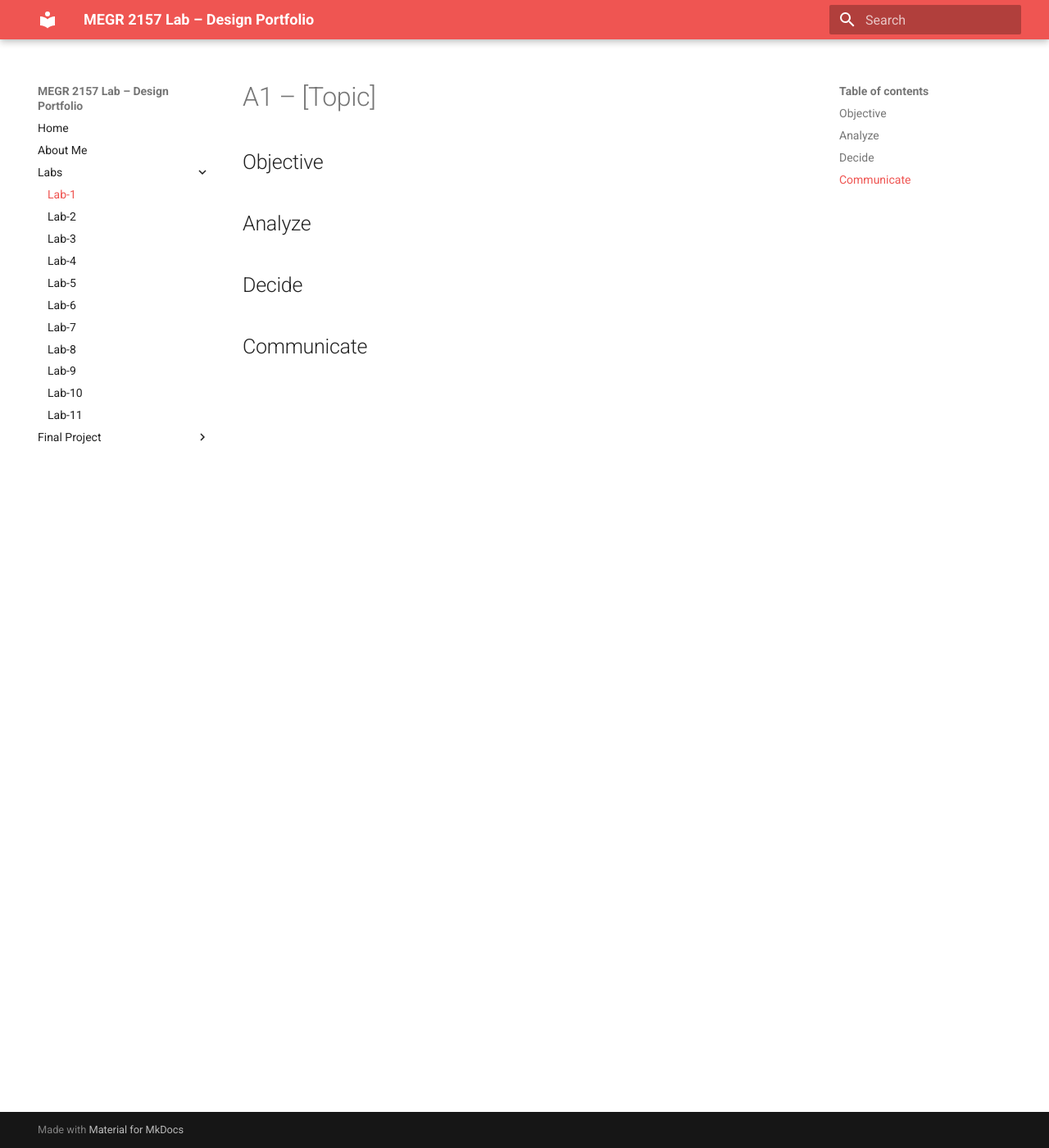
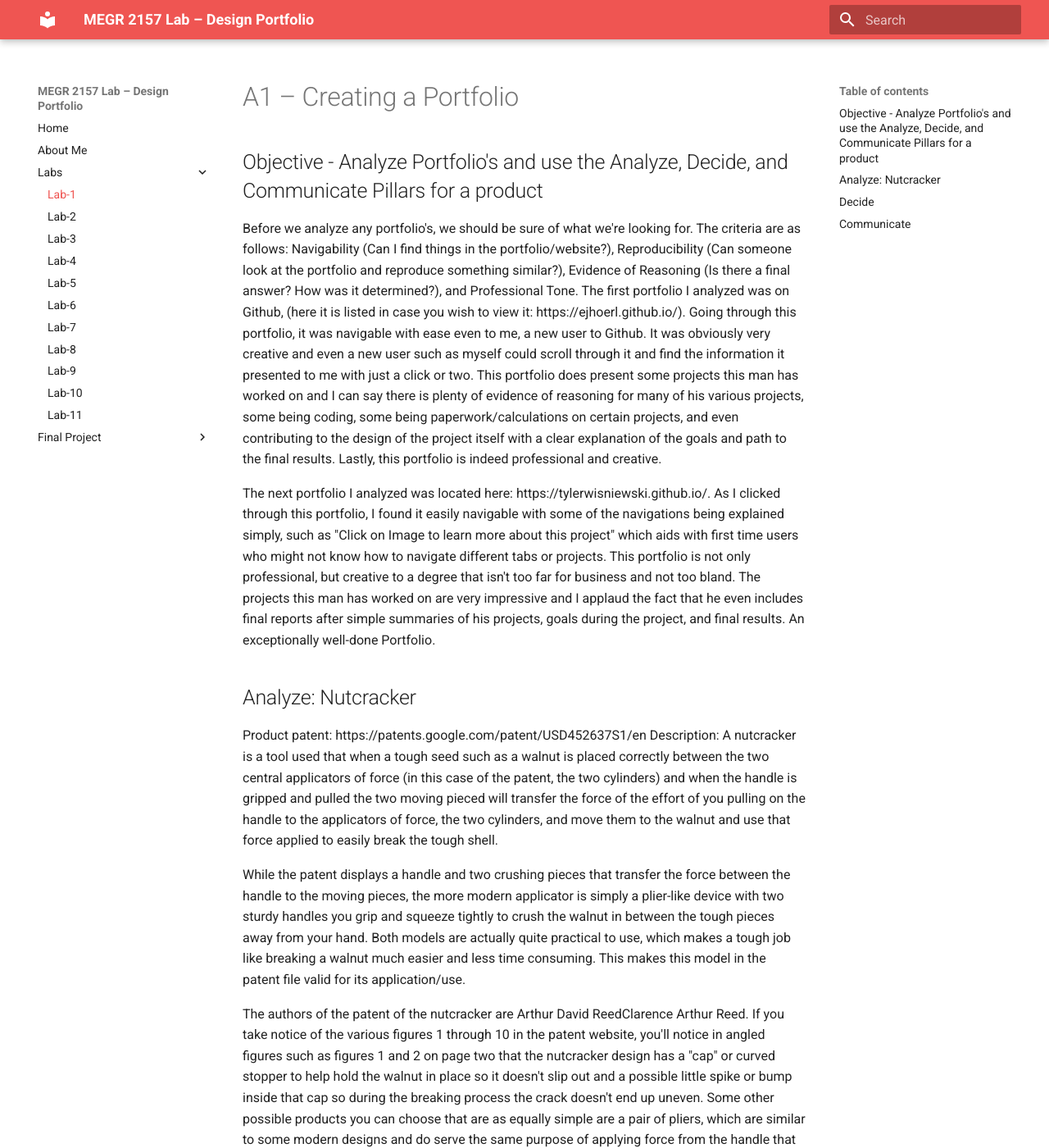
Before and after one commit to mmcfarl7/mmcfarlane-3D-lab, an MkDocs documentation site: the page built from docs/Labs/L01/index.md, in a window 1280 px wide and 1400 px high. Shown: the whole window at 82% size. Built offline with MkDocs 1.6.1 and Material for MkDocs 9.7.7, drawn with Linux system fonts in a browser that asks for light colours; some of the changed text lies outside the part shown.

Commit message:
Update index.md

```diff
--- a/docs/Labs/L01/index.md
+++ b/docs/Labs/L01/index.md
@@ -1,12 +1,23 @@
-# A1 – [Topic]
+# A1 – Creating a Portfolio
 
-## Objective
+## Objective - Analyze Portfolio's and use the Analyze, Decide, and Communicate Pillars for a product
+Before we analyze any portfolio's, we should be sure of what we're looking for. The criteria are as follows: Navigability (Can I find things in the portfolio/website?), Reproducibility (Can someone look at the portfolio and reproduce something similar?), Evidence of Reasoning (Is there a final answer? How was it determined?), and Professional Tone. The first portfolio I analyzed was on Github, (here it is listed in case you wish to view it: https://ejhoerl.github.io/). Going through this portfolio, it was navigable with ease even to me, a new user to Github. It was obviously very creative and even a new user such as myself could scroll through it and find the information it presented to me with just a click or two. This portfolio does present some projects this man has worked on and I can say there is plenty of evidence of reasoning for many of his various projects, some being coding, some being paperwork/calculations on certain projects, and even contributing to the design of the project itself with a clear explanation of the goals and path to the final results. Lastly, this portfolio is indeed professional and creative.
 
+The next portfolio I analyzed was located here: https://tylerwisniewski.github.io/. As I clicked through this portfolio, I found it easily navigable with some of the navigations being explained simply, such as "Click on Image to learn more about this project" which aids with first time users who might not know how to navigate different tabs or projects. This portfolio is not only professional, but creative to a degree that isn't too far for business and not too bland. The projects this man has worked on are very impressive and I applaud the fact that he even includes final reports after simple summaries of his projects, goals during the project, and final results. An exceptionally well-done Portfolio.
 
-## Analyze
+## Analyze: Nutcracker
+Product patent: https://patents.google.com/patent/USD452637S1/en
+Description: A nutcracker is a tool used that when a tough seed such as a walnut is placed correctly between the two central applicators of force (in this case of the patent, the two cylinders) and when the handle is gripped and pulled the two moving pieced will transfer the force of the effort of you pulling on the handle to the applicators of force, the two cylinders, and move them to the walnut and use that force applied to easily break the tough shell.
 
+While the patent displays a handle and two crushing pieces that transfer the force between the handle to the moving pieces, the more modern applicator is simply a plier-like device with two sturdy handles you grip and squeeze tightly to crush the walnut in between the tough pieces away from your hand. Both models are actually quite practical to use, which makes a tough job like breaking a walnut much easier and less time consuming. This makes this model in the patent file valid for its application/use.
 
+The authors of the patent of the nutcracker are Arthur David ReedClarence Arthur Reed. If you take notice of the various figures 1 through 10 in the patent website, you'll notice in angled figures such as figures 1 and 2 on page two that the nutcracker design has a "cap" or curved stopper to help hold the walnut in place so it doesn't slip out and a possible little spike or bump inside that cap so during the breaking process the crack doesn't end up uneven. Some other possible products you can choose that are as equally simple are a pair of pliers, which are similar to some modern designs and do serve the same purpose of applying force from the handle that you squeeze. Another less practical but equally simple device you could use is a hammer, which you grip firmly and swing, transferring your applied force and increase it with the aid of gravity and increased mass from the hammer head, transferring your applied force somewhere else, in this case that is targeted at a walnut.
 ## Decide
+Homepage Identity: The homepage is one of the most important parts of a website or a portfolio. If a website is messy or sloppy or generic, a viewer's retention will quickly be lost. It is a common science that many viewers of the ancient newspaper would see the big letters and image of the headline on the front page and would make their assumptions on the rest of the paper *BEFORE* reading the smaller and less noticeable text surrounding the headline. The homepage is important because if made with enough practicality and creativity then a reader or viewer of the homepage can immediately tell what the page is about, where things can be located, and what they expect to find exploring the rest of the website or portfolio.
 
+I changed the title banner image of the main homepage. I had tried to change the text color or background color to be a hint of green since that is the color scheme of UNC Charlotte, so it felt appropriate to add green colors. I couldn't attach the color correctly, so I used another approach, the banner. It's the only image on the homepage and it was inaccurate because it had gears and metal pieces instead of the section I was in, 3D printing. So changing the image not only makes mine more unique, but more class/section appropriate.
 
+My standard for the future documentations I shall make will meet the same standard as this one, full detail, professional, accurate, and practical. If I do learn how to add a bit more creativity, I shall try to implement that into my documentation for more ease of use, but otherwise my documentation standard shall be a formal and complete documentation of my analysis, decisions, and the results of a project.
 ## Communicate
+
+See About Me page.
```
